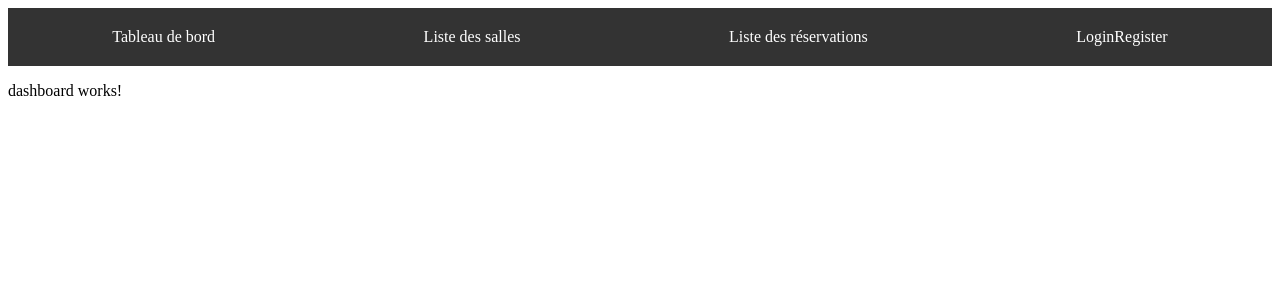
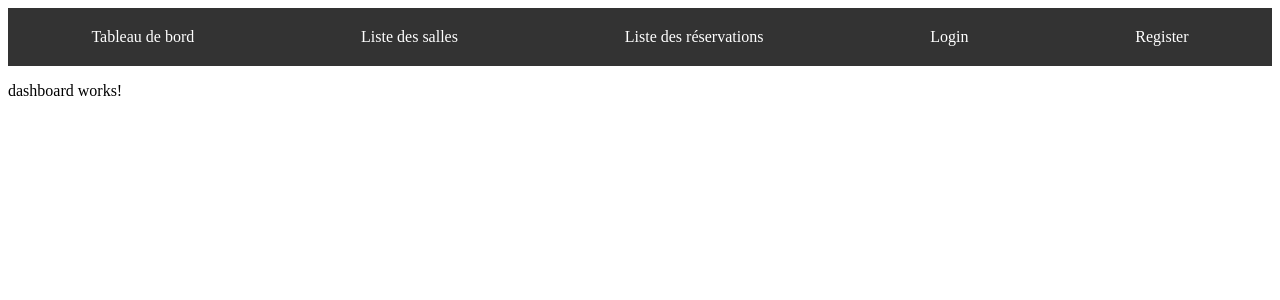
Before and after one commit to IGSparkew/angular, an Angular app: page /dashboard in a window 1280 px wide. Shown: the top 300 px of the page. Built offline with nearby package versions, Linux system fonts and the light colour scheme.

Commit message:
fix: correction liens

```diff
--- a/src/app/app.component.html
+++ b/src/app/app.component.html
@@ -3,7 +3,9 @@
       <li><a routerLink="/dashboard">Tableau de bord</a></li>
       <li><a routerLink="/rooms">Liste des salles</a></li>
       <li><a routerLink="/bookings">Liste des réservations</a></li>
-      <li><a routerLink="/login">Login</a><a routerLink="/register">Register</a></li>
+      <li><a routerLink="/login">Login</a></li>
+      <li><a routerLink="/register">Register</a></li>
+
     </ul>
 </nav>
 
```
